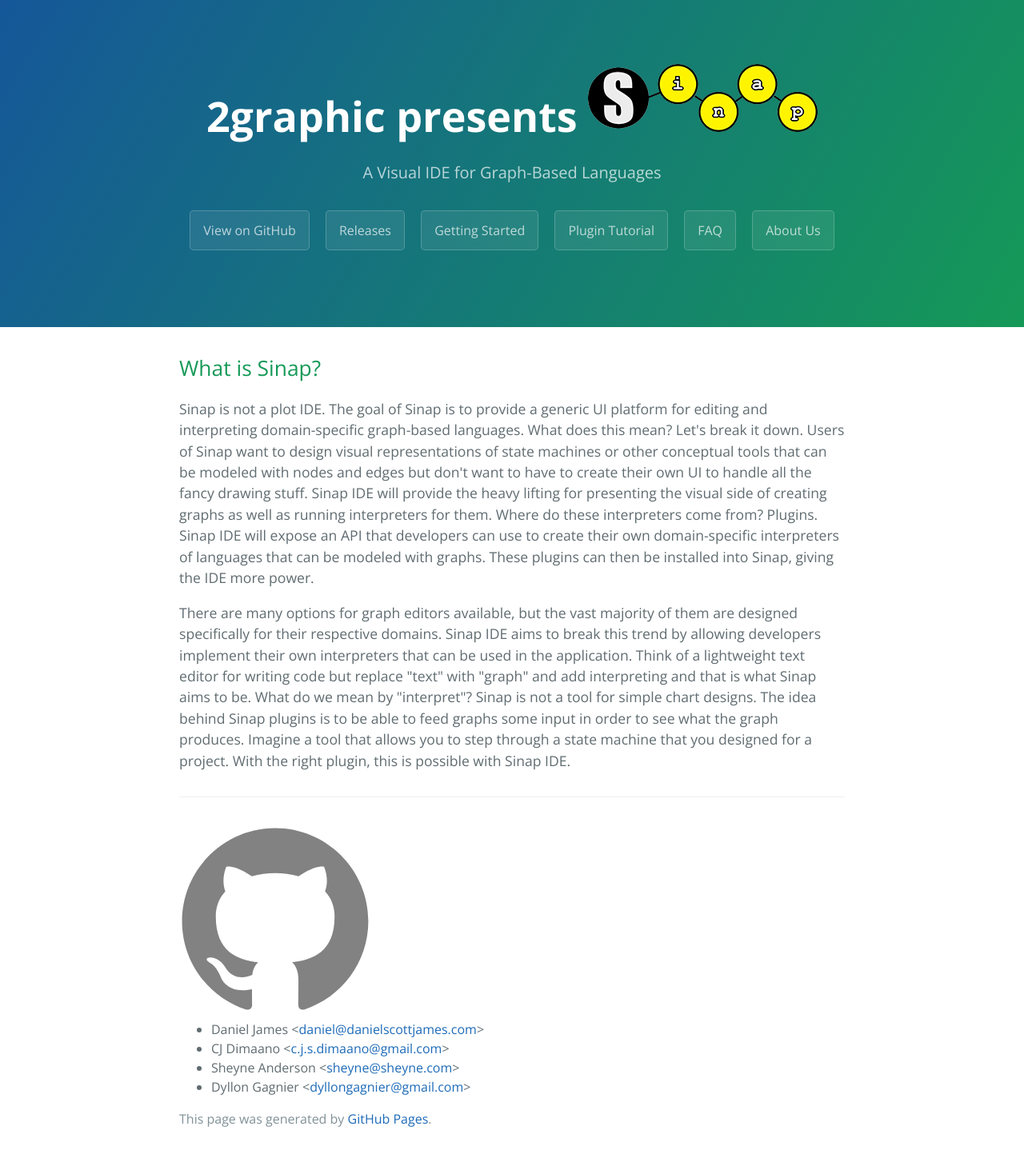
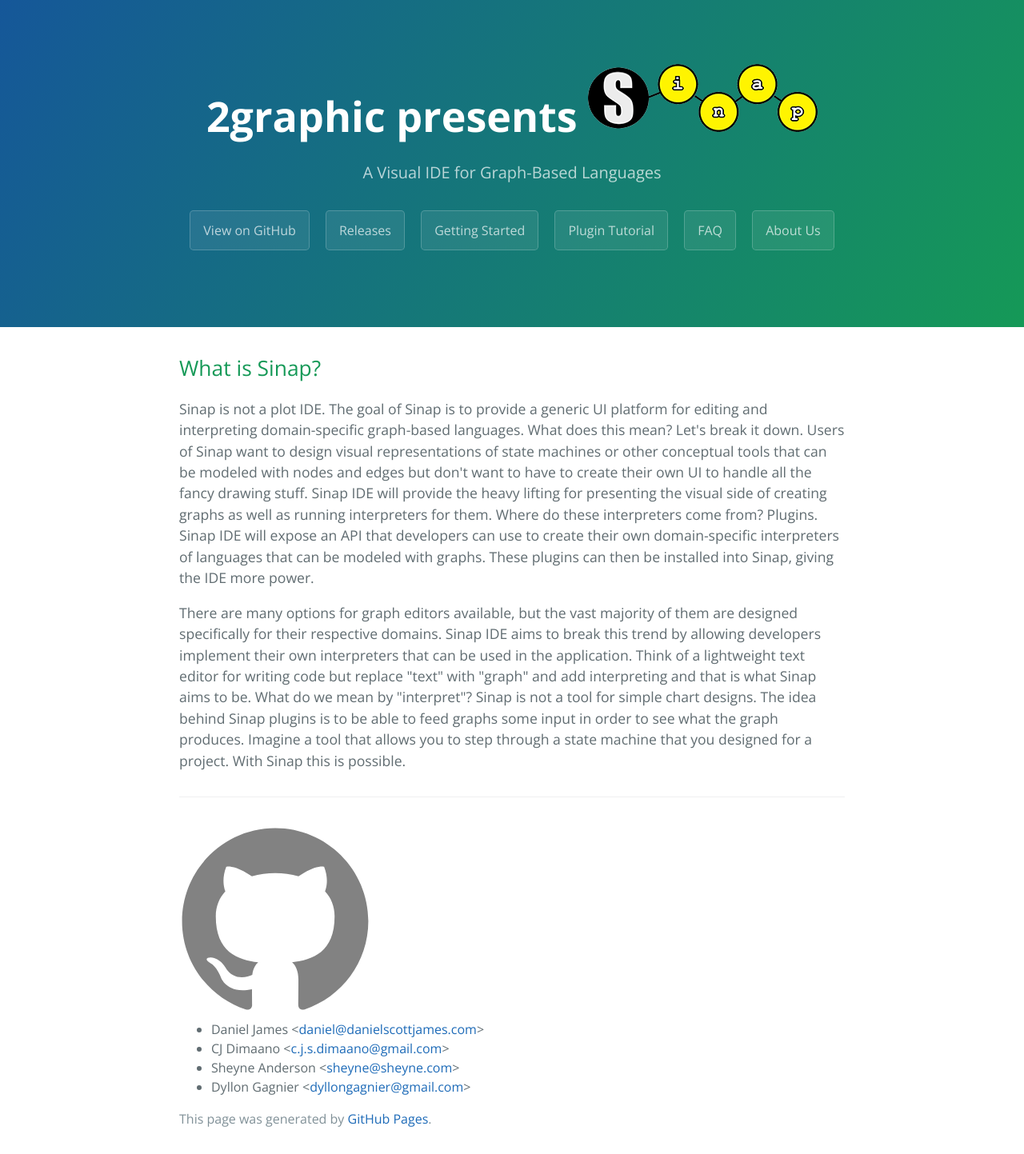
Before and after one commit to 2graphic/2graphic.github.io, a Jekyll site: the page built from index.html, in a window 1280 px wide. Shown: the whole page at 80% size. Built offline with Jekyll 4.4.1, drawn with Linux system fonts in a browser that asks for light colours; the list of posts is cut into pages by our own code.

Commit message:
edit suggested by friend

```diff
--- a/index.html
+++ b/index.html
@@ -19,7 +19,6 @@ title: {{ site.name }}
     in the application. Think of a lightweight text editor for writing code but replace "text" with "graph" and add interpreting
     and that is what Sinap aims to be. What do we mean by "interpret"? Sinap is not a tool for simple chart designs. The
     idea behind Sinap plugins is to be able to feed graphs some input in order to see what the graph produces. Imagine a
-    tool that allows you to step through a state machine that you designed for a project. With the right plugin, this is
-    possible with Sinap IDE.
+    tool that allows you to step through a state machine that you designed for a project. With Sinap this is possible.
   </p>
 </div>
```
